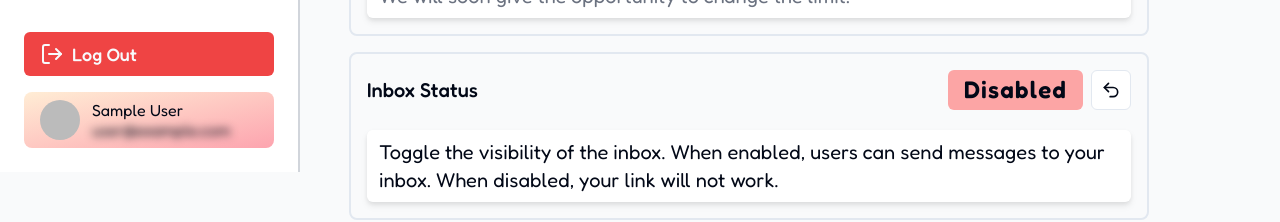
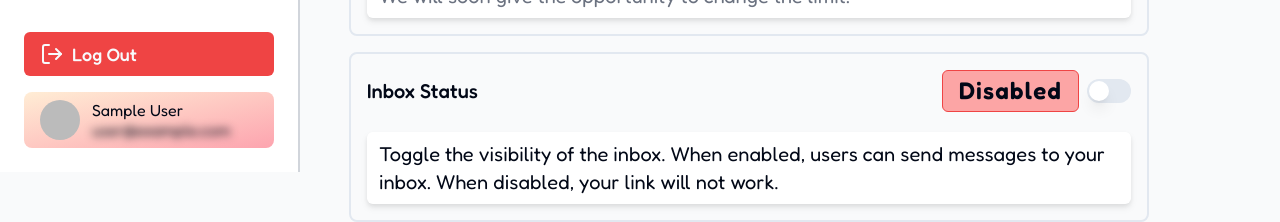
Before and after one commit to s4shibam/ckret, a Next.js app: page /dashboard/settings in a window 1280 px wide. Shown: the part 628-850 px from the top of the page. Built offline with nearby package versions, Linux system fonts and the light colour scheme; no server answers; sample sign-in values are in the browser's storage; what tailwindcss-animated would draw is missing.

Commit message:
style: replace toggle button with switch

```diff
--- a/src/components/dashboard/inbox-status.tsx
+++ b/src/components/dashboard/inbox-status.tsx
@@ -1,12 +1,12 @@
 'use client'
 
-import { Loader, Undo2 } from 'lucide-react'
+import { Loader } from 'lucide-react'
 import { useSession } from 'next-auth/react'
 import toast from 'react-hot-toast'
 
 import { cn } from '@lib/utils'
 
-import { Button } from '@components/ui/button'
+import { Switch } from '@components/ui/switch'
 
 import { useToggleInboxStatus } from '@api-hooks/user'
 
@@ -31,27 +31,26 @@ const InboxStatus = () => {
         <div className="flex items-center gap-2">
           <p
             className={cn(
-              'cursor-default truncate rounded-md px-4 py-1 text-xl font-semibold tracking-wider xl:text-2xl',
+              'cursor-default truncate rounded-md border px-4 py-1 text-xl font-semibold tracking-wider xl:text-2xl',
               {
-                'bg-green-300': data?.user?.is_inbox_enabled,
-                'bg-red-300': !data?.user?.is_inbox_enabled
+                'border-green-500 bg-green-300': data?.user?.is_inbox_enabled,
+                'border-red-500 bg-red-300': !data?.user?.is_inbox_enabled
               }
             )}
           >
             {data?.user?.is_inbox_enabled ? 'Enabled' : 'Disabled'}
           </p>
-          <Button
-            disabled={isToggleInboxStatusLoading}
-            size="icon"
-            variant="outline"
-            onClick={() => toggleInboxStatusMutate()}
-          >
+
+          <div className="grid w-11">
             {isToggleInboxStatusLoading ? (
-              <Loader className="h-5 w-5 animate-spin" />
+              <Loader className="m-auto h-8 w-8 animate-spin" />
             ) : (
-              <Undo2 className="h-5 w-5" />
+              <Switch
+                checked={data?.user?.is_inbox_enabled}
+                onClick={() => toggleInboxStatusMutate()}
+              />
             )}
-          </Button>
+          </div>
         </div>
       </div>
       <p className="rounded-md bg-white px-3 py-2 drop-shadow-md">
```
